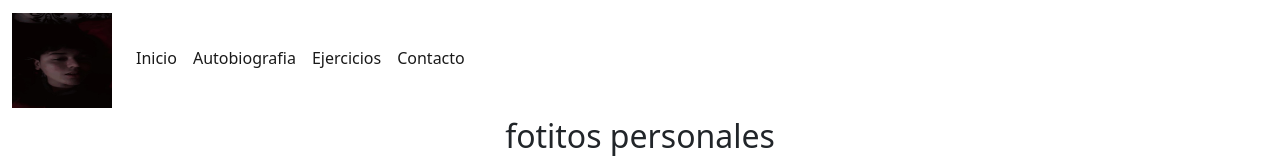
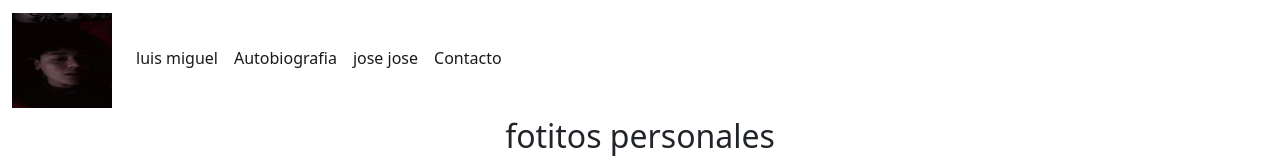
Before and after one commit to MarioAlanEA/MarioalanEA_github.io, a plain HTML site: page index.html in a window 1280 px wide. Shown: the top 160 px of the page. Drawn offline with Linux system fonts and the light colour scheme.

Commit message:
initial commit

```diff
--- a/index.html
+++ b/index.html
@@ -78,13 +78,13 @@
               <div class="collapse navbar-collapse" id="navbarNav">
                   <ul class="navbar-nav">
                       <li class="nav-item">
-                          <a class="nav-link active" aria-current="page" href="index.html">Inicio</a>
+                          <a class="nav-link active" aria-current="page" href="index.html">luis miguel</a>
                       </li>
                       <li class="nav-item">
                           <a class="nav-link active" href="autobiografia.html">Autobiografia</a>
                       </li>
                       <li class="nav-item">
-                          <a class="nav-link active" href="ejecicios.html">Ejercicios</a>
+                          <a class="nav-link active" href="ejecicios.html">jose jose</a>
                       </li>
                       <li class="nav-item">
                           <a class="nav-link active" href="contacto.html">Contacto</a>
@@ -119,6 +119,6 @@
                   </td>
               </tr>
           </table>
-      </div>
+        </div>
   </body>
   </html>
```
Also changed, not shown: autobiografia.html (line endings or trailing spaces).
